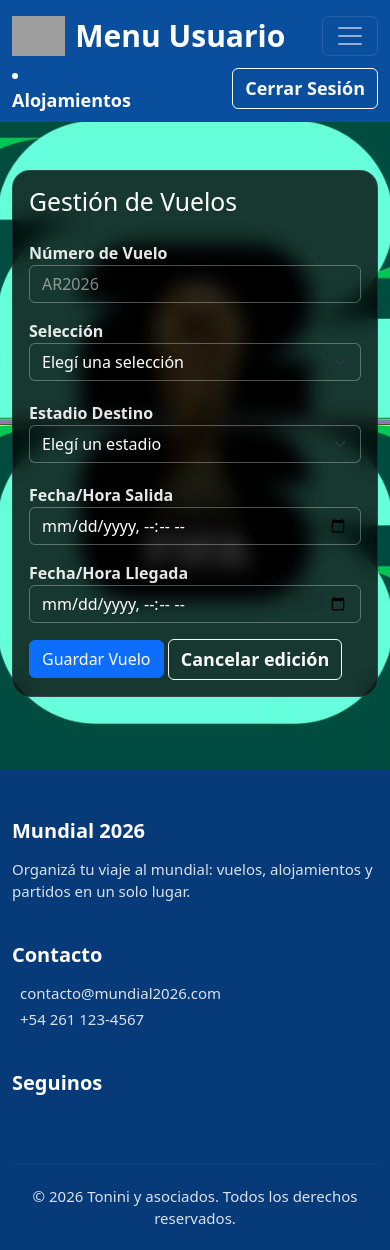
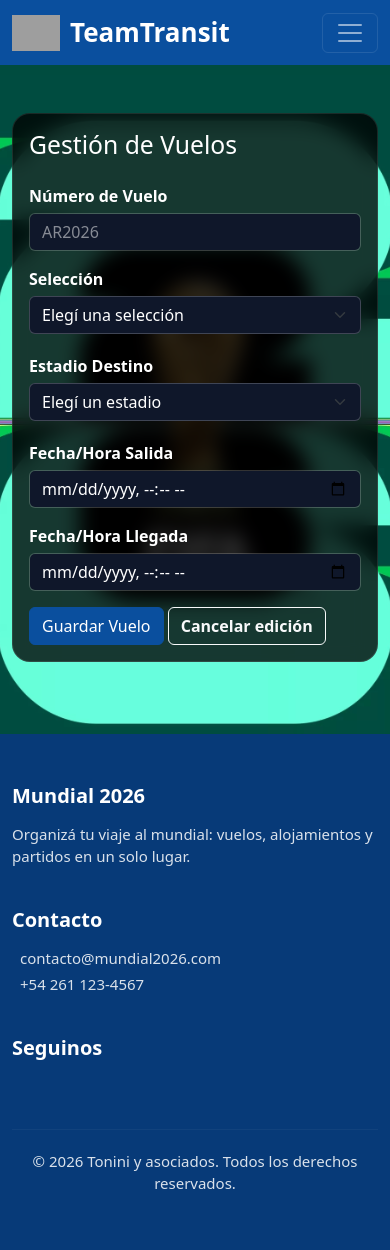
Before and after one commit to adrianoop03/vuelos_estadia, a Flask app: template templates/admin.html in a window 390 px wide. After the commit the page ends 1189 px from the top, so only its background shows below. Run offline with Flask 3, Linux system fonts and the light colour scheme; the template is opened without the code that fills it, so the values that code supplies are empty; parts of the project's set-up code (start-up, migrations or seed data) failed here and were passed over; some libraries are stand-ins or nearby versions; grey boxes are pictures that could not be loaded.

Commit message:
areglos admin html/css

```diff
--- a/static/css/admin.css
+++ b/static/css/admin.css
@@ -1,164 +1,178 @@
-*{
-    margin:0;
-    padding:0;
-    box-sizing:border-box;
+/* ---------- Estructura Base (Fuerza al Footer abajo) ---------- */
+html, body {
+    height: 100% !important;
+    margin: 0;
 }
 
-body{
+body {
+    background: url(../img/mundial-2026.jpg);
+    background-size: cover;
+    background-position: center;
+    background-repeat: no-repeat;
+    background-attachment: fixed;
 
-    background: url(../img/mundial-2026.jpg);
-    background-size:cover;
-    background-position:center;
-    background-repeat:no-repeat;
-    background-attachment:fixed;
+    min-height: 100vh;
+    color: white !important;
 
-    min-height:100vh;
-    color:white;
-
-    display:flex;
-    flex-direction:column;
+    /* Configuración Flexbox para empujar el footer */
+    display: flex !important;
+    flex-direction: column !important;
 }
 
-main{
-    flex:1 0 auto;
+/* El contenedor principal se estira para ocupar el espacio vacío */
+.container.py-5 {
+    flex: 1 0 auto;
 }
 
-/* ---------- Navbar (igual a index) ---------- */
-
-.navbar{
-
+/* ---------- Navbar ---------- */
+.navbar {
     background-color: #0a4f9e;
-
 }
 
-.navbar-brand{
-
-    color:white !important;
-    font-size:26px;
-    font-weight:bold;
-
+.navbar-brand {
+    color: white !important;
+    font-size: 26px;
+    font-weight: bold;
 }
 
-.nav-link{
-
-    color:white !important;
-    font-weight:bold;
-    font-size:17px;
+.nav-link {
+    color: white !important;
+    font-weight: bold;
+    font-size: 17px;
 }
 
-.btn-outline-light{
-
-    font-weight:bold;
-
+.btn-outline-light {
+    font-weight: bold;
 }
 
-.logo-mundial{
+.logo-mundial {
     height: 36px;
     width: auto;
     margin-right: 10px;
 }
 
 /* ---------- Cards ---------- */
-
-.glass-card{
-    background:rgba(0,0,0,.78);
-    border:1px solid rgba(255,255,255,.1);
-    backdrop-filter:blur(10px);
-    border-radius:18px;
-    color:white;
+.glass-card {
+    background: rgba(0, 0, 0, .78);
+    border: 1px solid rgba(255, 255, 255, .1);
+    backdrop-filter: blur(10px);
+    border-radius: 18px;
+    color: white !important;
 }
 
-.section-title{
-    color:white;
+.section-title {
+    color: white !important;
 }
 
-/* ---------- Formularios ---------- */
-
-.form-control,
-.form-select option {
-    -webkit-appearance: none;
-    -moz-appearance: none;
-    appearance: none;
-    background-color: #0f172a !important; /* El color oscuro que quieras (ej: azul oscuro/gris) */
-    color: #ff0000 !important;
-}
-/* Evitar que al hacer foco o seleccionar cambie a fondo blanco (ataca bugs de Chrome/Edge) */
-.form-select:focus option {
-    background-color: #ff0000;
-    color: rgb(255, 0, 0);
+/* ---------- Formularios (Letras en Blanco y fondos oscuros) ---------- */
+label {
+    color: white !important;
+    font-weight: 600;
+    margin-bottom: 5px;
 }
 
-.form-control::placeholder{
-    color:rgb(255, 0, 0);
+.form-control {
+    background-color: #0f172a !important;
+    color: white !important;
+    border: 1px solid rgba(255, 255, 255, 0.2);
 }
 
-label{
-    color:rgba(255, 0, 0, 0.9);
-    font-weight:600;
+.form-control::placeholder {
+    color: rgba(255, 255, 255, 0.5) !important;
 }
 
-.btn-primary{
-    background-color:#0a4f9e;
-    border-color:#0a4f9e;
+.form-select {
+    background-color: #0f172a !important;
+    color: white !important;
+    border: 1px solid rgba(255, 255, 255, 0.2);
 }
 
-.btn-primary:hover{
-    background-color:#073a78;
-    border-color:#073a78;
+.form-select option {
+    background-color: #0f172a !important;
+    color: white !important;
 }
 
-/* ---------- Tablas ---------- */
-
-.table,
-.table th,
-.table td{
-    color:white !important;
+.form-select:focus option {
+    background-color: #0a4f9e !important;
+    color: white !important;
 }
 
-/* ---------- Footer (igual a index) ---------- */
-
-.footer-mundial{
-
-    background:#073a78;
-    color:white;
-    padding:50px 0 20px 0;
-    flex-shrink:0;
-
+.btn-primary {
+    background-color: #0a4f9e;
+    border-color: #0a4f9e;
 }
 
-.footer-mundial h5{
-
-    font-weight:bold;
-    margin-bottom:15px;
-
+.btn-primary:hover {
+    background-color: #073a78;
+    border-color: #073a78;
 }
 
-.footer-text{
-
-    color:rgba(255,255,255,.85);
-    font-size:15px;
-
+/* Badges de ayuda debajo de los selects */
+.text-white-50 {
+    color: rgba(255, 255, 255, 0.7) !important;
+}
+.text-black-50 {
+    color: rgba(255, 255, 255, 0.7) !important;
 }
 
-.footer-social{
-
-    color:white;
-    font-size:22px;
-    margin-right:15px;
-    display:inline-block;
-    transition:color .2s;
-
+/* ---------- Tablas Corregidas ---------- */
+.table {
+    --bs-table-bg: transparent !important; /* Resetea el fondo blanco nativo de Bootstrap 5 */
+    background-color: rgba(0, 0, 0, 0.6) !important; /* Fondo oscuro semitransparente */
+    color: white !important;
+    border-radius: 12px;
+    overflow: hidden;
+    margin-top: 15px;
 }
 
-.footer-social:hover{
-
-    color:#85B7EB;
-
+.table th,
+.table td {
+    color: white !important;
+    background-color: transparent !important; /* Evita que Bootstrap pinte celdas por separado */
+    border-bottom: 1px solid rgba(255, 255, 255, 0.15) !important;
+    padding: 12px 16px !important;
 }
 
-.footer-divider{
+/* Hover de las filas de la tabla */
+.table-hover tbody tr:hover {
+    background-color: rgba(255, 255, 255, 0.08) !important;
+    color: white !important;
+}
 
-    border-color:rgba(255,255,255,.15);
-    margin:30px 0 20px 0;
+/* ---------- Footer ---------- */
+.footer-mundial {
+    background: #073a78;
+    color: white !important;
+    padding: 50px 0 20px;
+    margin-top: auto !important; /* Lo empuja siempre al final de la pantalla */
+    width: 100%;
+    flex-shrink: 0;
+}
 
+.footer-mundial h5 {
+    font-weight: bold;
+    margin-bottom: 15px;
+    color: white !important;
 }
+
+.footer-text {
+    color: rgba(255, 255, 255, .85) !important;
+    font-size: 15px;
+}
+
+.footer-social {
+    color: white !important;
+    font-size: 22px;
+    margin-right: 15px;
+    display: inline-block;
+    transition: color .2s;
+}
+
+.footer-social:hover {
+    color: #85B7EB !important;
+}
+
+.footer-divider {
+    border-color: rgba(255, 255, 255, .15);
+    margin: 30px 0 20px;
+}
--- a/templates/admin.html
+++ b/templates/admin.html
@@ -8,7 +8,7 @@
     <title>Administrador Mundial 2026</title>
 
     <link href="https://cdn.jsdelivr.net/npm/bootstrap@5.3.7/dist/css/bootstrap.min.css" rel="stylesheet">
-    <link rel="stylesheet" href="../static/css/users.css">
+    <link rel="stylesheet" href="{{ url_for('static', filename='css/admin.css') }}">
 </head>
 
 <body>
@@ -16,23 +16,29 @@
 <nav class="navbar navbar-expand-lg navbar-dark">
     <div class="container">
 
+        <!-- Logo -->
         <a class="navbar-brand fw-bold d-flex align-items-center" href="#">
             <img src="{{ url_for('static', filename='img/fifalogo.svg') }}"
                  alt="FIFA"
                  class="logo-mundial">
-            Menu Usuario
+            TeamTransit
         </a>
 
-        <!-- BOTÓN HAMBURGUESA -->
+        <!-- Botón hamburguesa -->
         <button class="navbar-toggler" type="button"
                 data-bs-toggle="collapse"
                 data-bs-target="#navbarNav"
                 aria-controls="navbarNav"
                 aria-expanded="false"
                 aria-label="Toggle navigation">
-
             <span class="navbar-toggler-icon"></span>
         </button>
+
+        <!-- Menú colapsable -->
+        <div class="collapse navbar-collapse" id="navbarNav">
+
+            <!-- Opciones -->
+            <ul class="navbar-nav ms-auto align-items-lg-center">
 
                 <li class="nav-item">
                     <button class="nav-link btn btn-link text-white"
@@ -41,20 +47,29 @@
                     </button>
                 </li>
 
+                <li class="nav-item">
+                    <button class="nav-link btn btn-link text-white"
+                            onclick="mostrarSeccion('vuelos')">
+                        Vuelos
+                    </button>
+                </li>
+
             </ul>
 
-
-            <span class="text-white me-3 d-none d-lg-inline">
+            <!-- Usuario -->
+            <span class="text-white ms-lg-3 me-lg-3 d-none d-lg-inline">
                 Hola, {{ current_user.name }}
             </span>
 
-            <a href="/logout" class="btn btn-outline-light">
+            <!-- Cerrar sesión -->
+            <a href="/logout" class="btn btn-outline-light mt-2 mt-lg-0">
                 Cerrar Sesión
             </a>
 
         </div>
 
     </div>
+
 </nav>
 
 <div class="container py-5">
```
